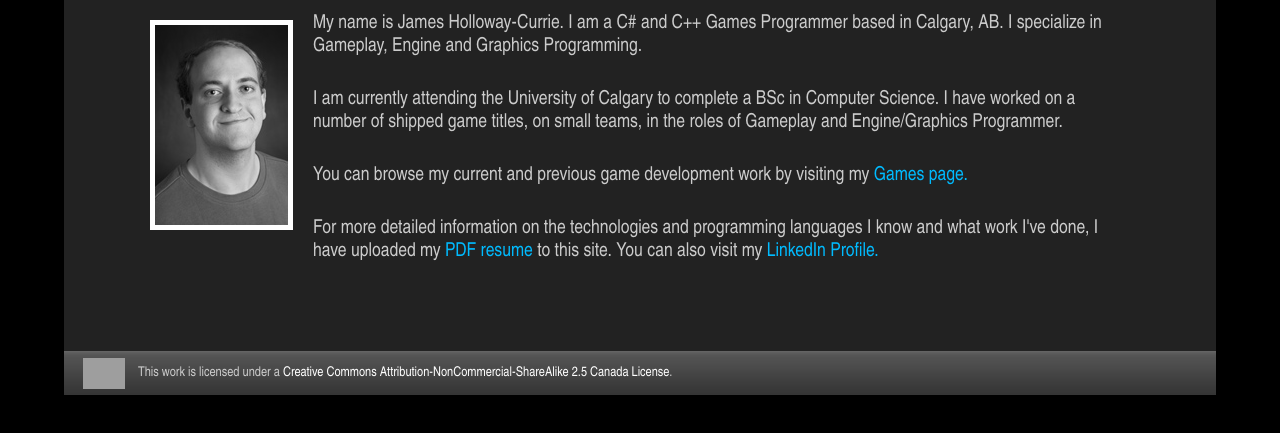
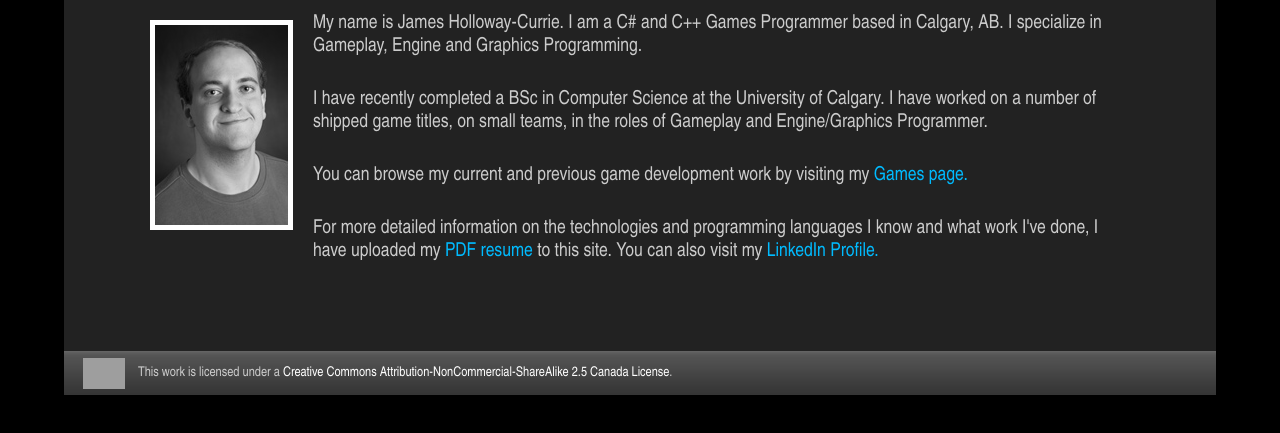
Before and after one commit to JamesHollowayCurrie/JamesHollowayCurrie.github.io, a plain HTML site: page about.html in a window 1280 px wide. Shown: the part 247-680 px from the top of the page. Drawn offline with Linux system fonts and the light colour scheme; grey boxes are pictures that could not be loaded.

Commit message:
Update about.html

```diff
--- a/about.html
+++ b/about.html
@@ -17,7 +17,7 @@
 
 <p class="portfolio"><img class="portfolio" src="Assets/Media/Images/james-holloway-currie.jpg" alt="James Holloway-Currie" title="James Holloway-Currie" id="selfPortrait" style="width: 133px; height: 200px; border: 5px solid white;"/>My name is James Holloway-Currie. I am a C# and C++ Games Programmer based in Calgary, AB. I specialize in Gameplay, Engine and Graphics Programming.</p>
 
-<p class="portfolio">I am currently attending the University of Calgary to complete a BSc in Computer Science. I have worked on a number of shipped game titles, on small teams, in the roles of Gameplay and Engine/Graphics Programmer.</p>
+<p class="portfolio">I have recently completed a BSc in Computer Science at the University of Calgary. I have worked on a number of shipped game titles, on small teams, in the roles of Gameplay and Engine/Graphics Programmer.</p>
 
 <p class="portfolio">You can browse my current and previous game development work by visiting my <a href="index.php">Games page.</a>
 
```
